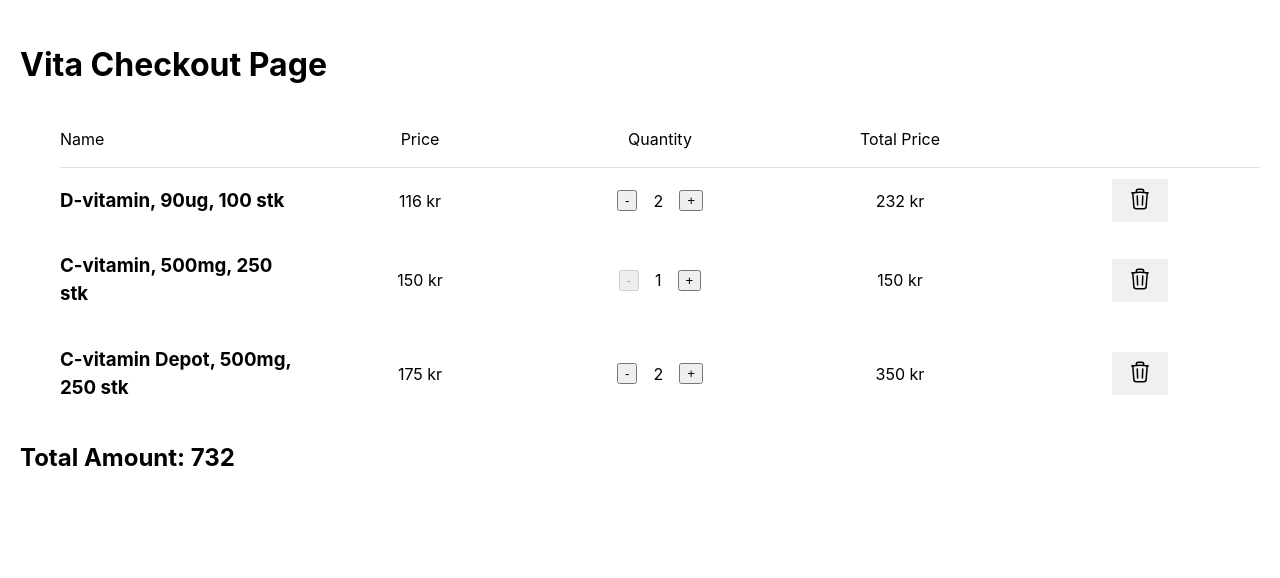
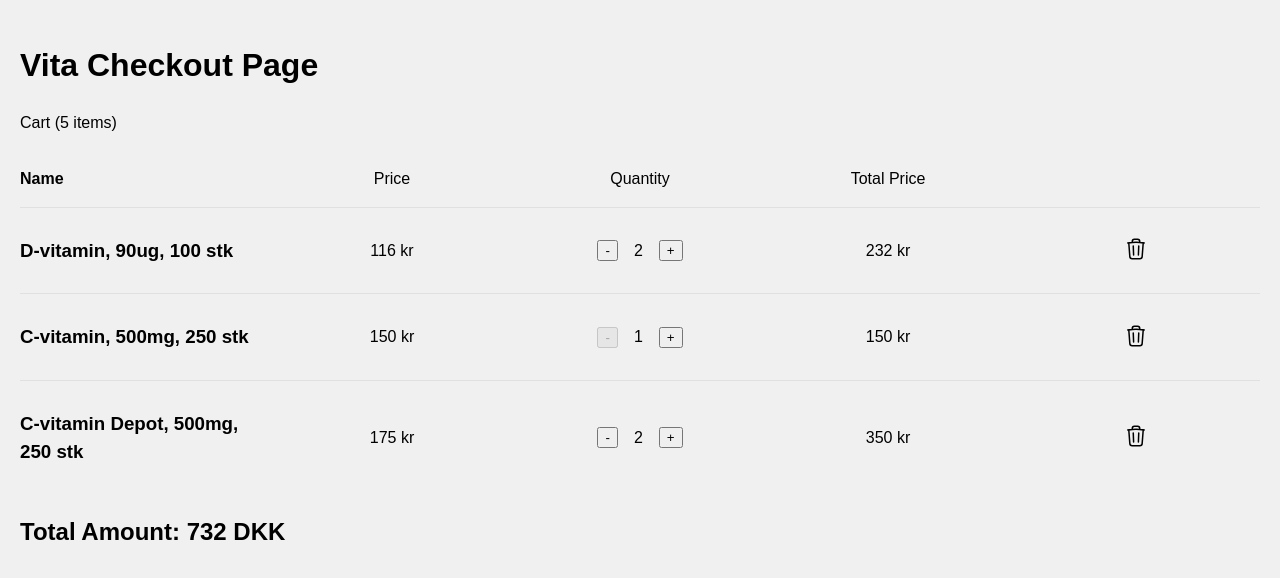
Before and after one commit to yukarasan/vita, a React (Vite) app: page / in a window 1280 px wide. Shown: the top 578 px of the page. Built offline with nearby package versions, Linux system fonts and the light colour scheme.

Commit message:
Noor- Small design touch ups, and added a total items display

```diff
--- a/src/App.tsx
+++ b/src/App.tsx
@@ -7,7 +7,8 @@ import { Item } from "./models/Item.ts"
 import Products from "./data/Products.ts"
 
 function App() {
-  const [basket, setBasket] = useState<Item[]>(Products.getInitialBasket());
+  const [basket, setBasket] = useState<Item[]>(Products.getInitialBasket(),);
+  const totalItems = basket.reduce((total, item) => total + item.quantity, 0);
 
   return (
     <div className="App">
@@ -15,11 +16,13 @@ function App() {
         <h1>Vita Checkout Page</h1>
       </header>
       <main>
+      <p>Cart ({totalItems} items)</p>
         <BasketList basket={basket} setBasket={setBasket} />
         <TotalAmount basket={basket} />
       </main>
     </div>
   )
+
 }
 
 export default App
--- a/src/assets/styles/App.css
+++ b/src/assets/styles/App.css
@@ -1,12 +1,56 @@
-.main-container {
-  text-align: center;
-  max-width: 1280px;
-  margin: 0 auto;
+/* App.css */
+
+body {
+  font-family: Arial, sans-serif; /* Use a suitable font */
+  background-color: #f0f0f0; /* Light grey background */
 }
 
-.card {
-  margin: 20px;
+.container {
+  max-width: 1200px; /* Adjust max-width as needed */
+  margin: 0 auto;
   padding: 20px;
-  border: 1px solid #ccc;
-  border-radius: 8px;
 }
+
+.checkout-page {
+  background-color: #fff; /* White background */
+  border: 1px solid #ccc; /* Light grey border */
+  border-radius: 8px; /* Rounded corners */
+  padding: 20px;
+}
+
+.cart-items {
+  font-size: 18px;
+  margin-bottom: 20px;
+}
+
+.cart-items span {
+  font-weight: bold;
+}
+
+.basket-list {
+  list-style-type: none;
+  padding: 0;
+}
+
+.basket-list li {
+  border-bottom: 1px solid #e0e0e0; /* Light grey border between items */
+  padding: 10px 0;
+}
+
+.basket-list li:last-child {
+  border-bottom: none; /* Remove border for last item */
+}
+
+.basket-list-name {
+  font-weight: bold;
+}
+
+.total-amount {
+  margin-top: 20px;
+}
+
+.total-amount h2 {
+  margin: 0;
+  font-size: 24px;
+  color: #333; /* Dark text color */
+}
--- a/src/components/total_amount/TotalAmount.tsx
+++ b/src/components/total_amount/TotalAmount.tsx
@@ -17,7 +17,7 @@ const TotalAmount: React.FC<TotalAmountProps> = ({ basket }) => {
 
   return (
     <div>
-      <h2>Total Amount: {totalAmount}</h2>
+      <h2>Total Amount: {totalAmount} DKK</h2>
     </div>
   )
 }
```
